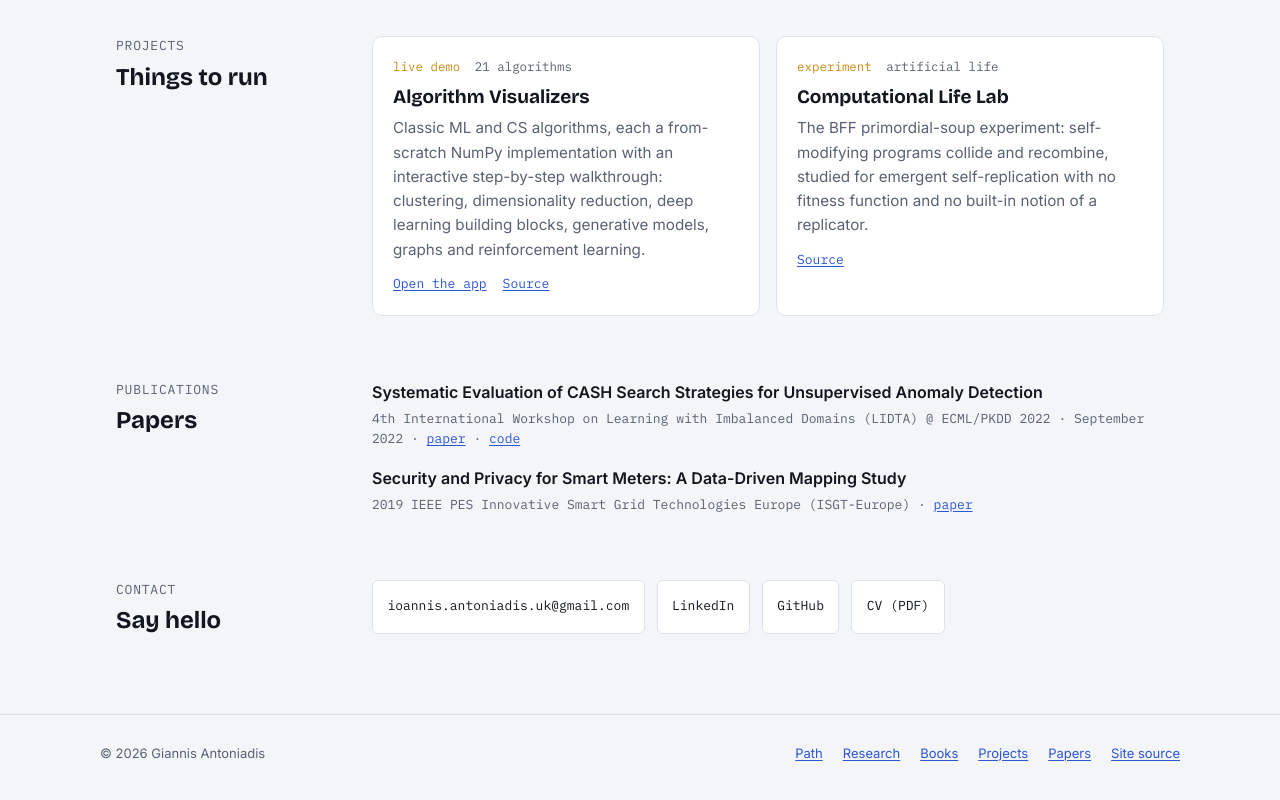
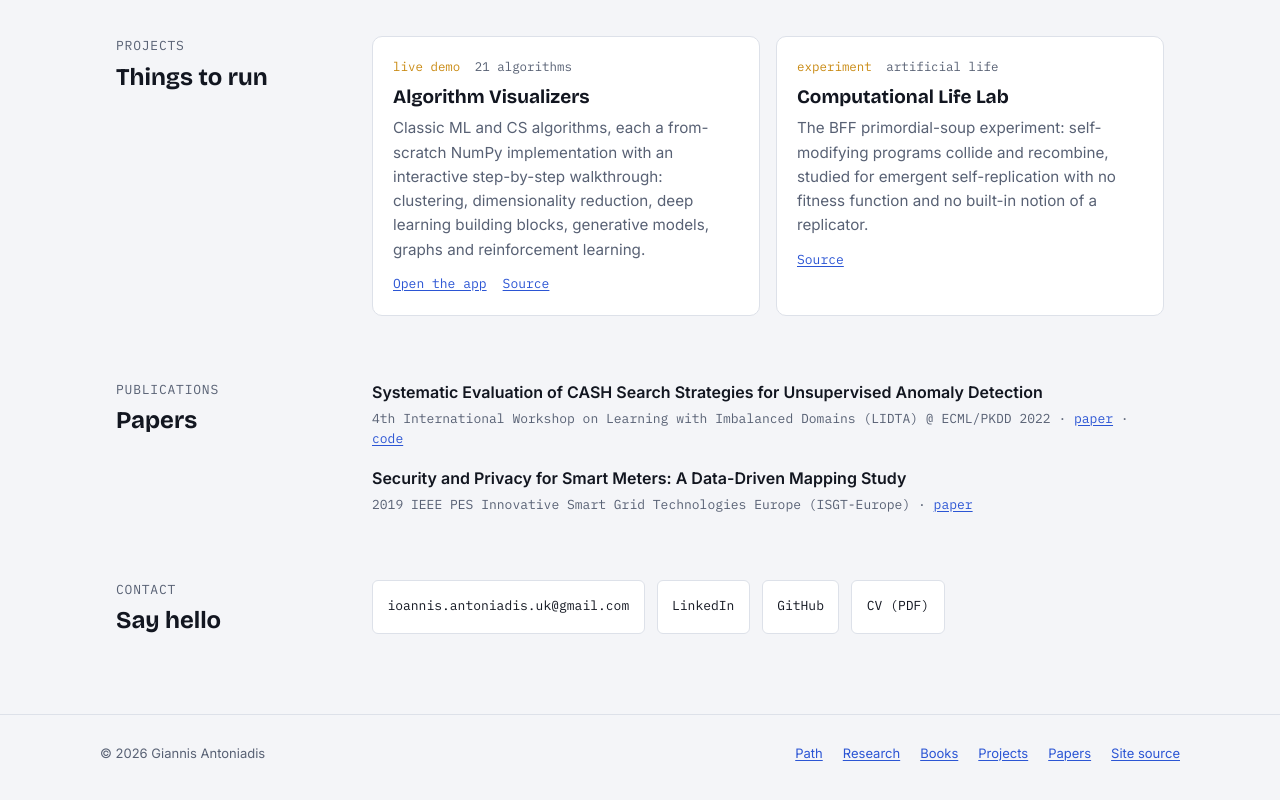
Before and after one commit to ioannisantoniadis/ioannisantoniadis.github.io, a plain HTML site: page index.html in a window 1280 px wide. Shown: the part 2919-3719 px from the top of the page. Drawn offline with nearby package versions, Linux system fonts and the light colour scheme.

Commit message:
Papers: drop the repeated month and year
Co-Authored-By: Claude Opus 5.5 <noreply@anthropic.com>

```diff
--- a/index.html
+++ b/index.html
@@ -176,7 +176,7 @@ main { max-width: 1080px; margin: 0 auto; }
     <div class="rail"><span class="label">Publications</span><h2>Papers</h2></div>
     <div class="body">
       <ul class="pubs">
-        <li><span class="ptitle">Systematic Evaluation of CASH Search Strategies for Unsupervised Anomaly Detection</span><span class="venue">4th International Workshop on Learning with Imbalanced Domains (LIDTA) @ ECML/PKDD 2022 · September 2022 · <a href="https://proceedings.mlr.press/v183/antoniadis22a">paper</a> · <a href="https://github.com/ioannisantoniadis/cash-for-unsupervised-ad">code</a></span></li>
+        <li><span class="ptitle">Systematic Evaluation of CASH Search Strategies for Unsupervised Anomaly Detection</span><span class="venue">4th International Workshop on Learning with Imbalanced Domains (LIDTA) @ ECML/PKDD 2022 · <a href="https://proceedings.mlr.press/v183/antoniadis22a">paper</a> · <a href="https://github.com/ioannisantoniadis/cash-for-unsupervised-ad">code</a></span></li>
         <li><span class="ptitle">Security and Privacy for Smart Meters: A Data-Driven Mapping Study</span><span class="venue">2019 IEEE PES Innovative Smart Grid Technologies Europe (ISGT-Europe) · <a href="https://ieeexplore.ieee.org/document/8905611">paper</a></span></li>
       </ul>
     </div>
```
